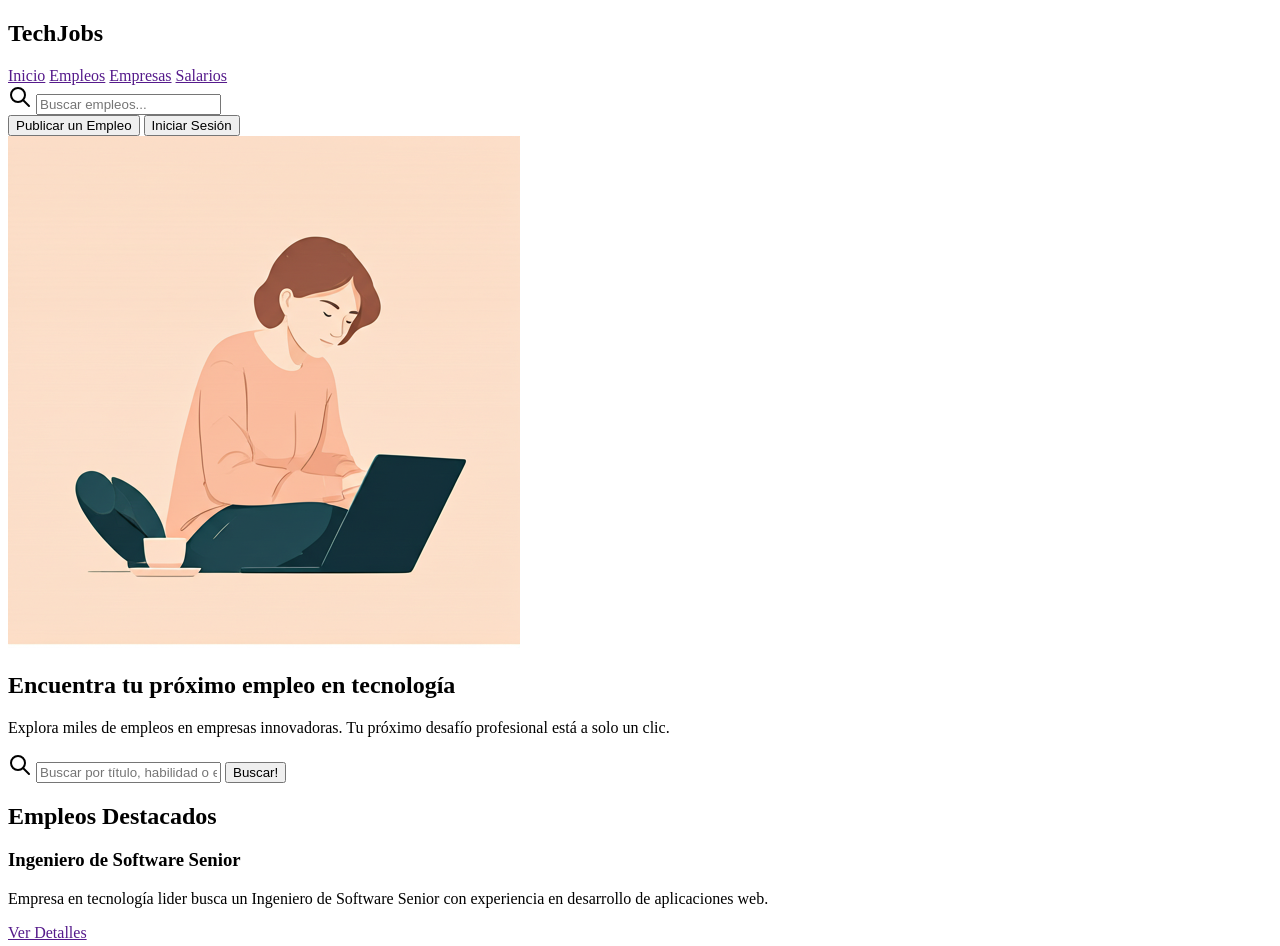
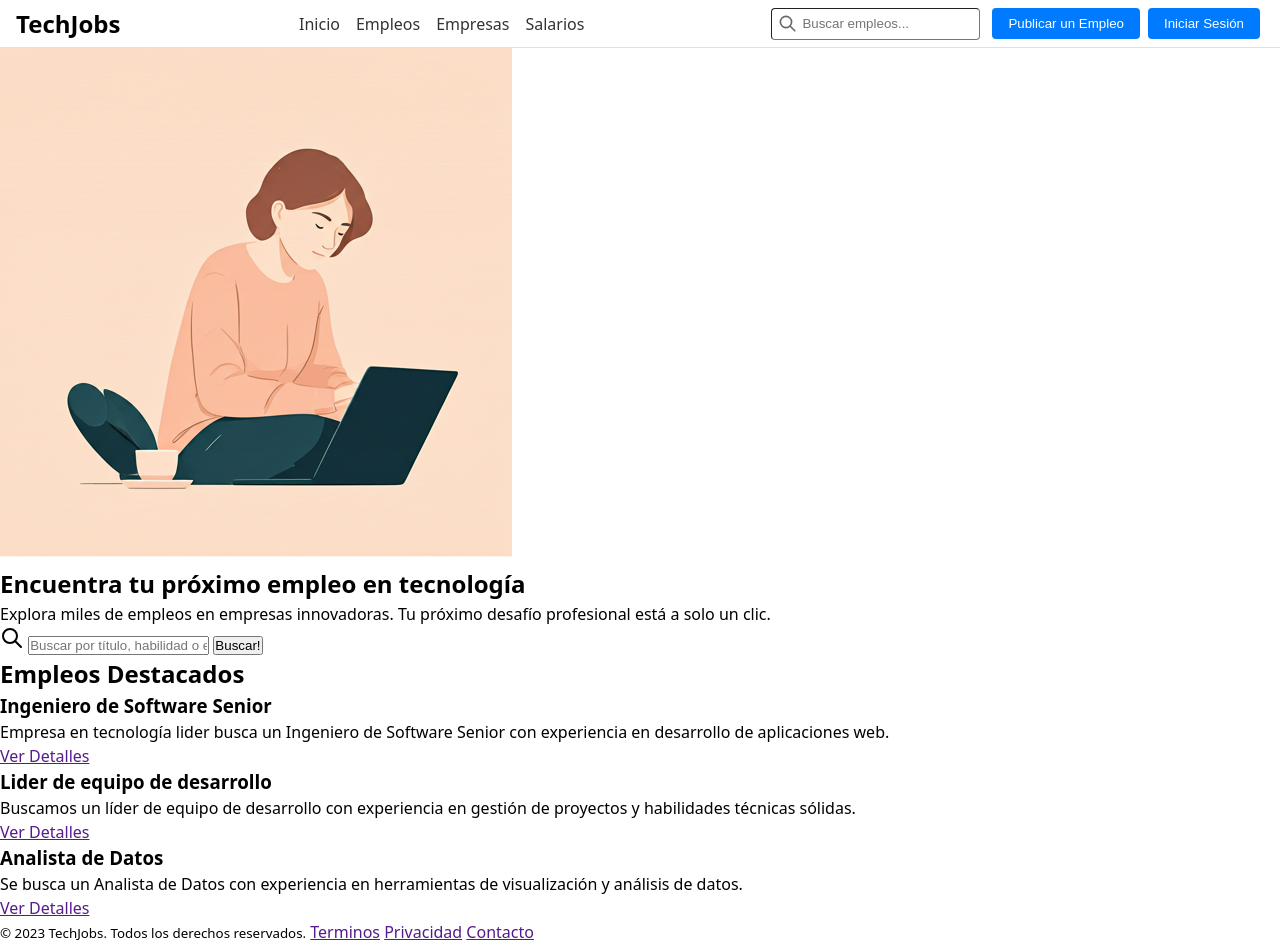
Before and after one commit to Thiago-Dev66/TechJobs, a plain HTML site: page index.html in a window 1280 px wide. Shown: the top 946 px of the page. Drawn offline with Linux system fonts and the light colour scheme.

Commit message:
Nuevo archivo CSS, orden y personalización del navbar

```diff
--- a/index.html
+++ b/index.html
@@ -6,24 +6,33 @@
     <title>TechJobs - Inicio</title>
     <meta name="description" content="Encuentra las mejores ofertas de empleo en tecnología con TechJobs.">
     <meta name="keywords" content="empleo, tecnología, ofertas de trabajo, TechJobs">
+    <link rel="stylesheet" href="styles.css">
 </head>
 
 <body>
     <header>
         <nav>
             <h1>TechJobs</h1>
+
+            <div class="nav-links">
                 <a href="">Inicio</a>
                 <a href="">Empleos</a>
                 <a href="">Empresas</a>
                 <a href="">Salarios</a>
-            <form role="search">
-                <svg xmlns="http://www.w3.org/2000/svg" width="24" height="24" viewBox="0 0 24 24" fill="none" stroke="currentColor" stroke-width="2" stroke-linecap="round" stroke-linejoin="round" class="icon icon-tabler icons-tabler-outline icon-tabler-search"><path stroke="none" d="M0 0h24v24H0z" fill="none"/><path d="M10 10m-7 0a7 7 0 1 0 14 0a7 7 0 1 0 -14 0" /><path d="M21 21l-6 -6" /></svg>
+            </div>
+
+            <div class="nav-actions">
+                <form class="nav-form" role="search">
+                    <svg class="svg-icon-search" xmlns="http://www.w3.org/2000/svg" width="24" height="24" viewBox="0 0 24 24" fill="none" stroke="currentColor" stroke-width="2" stroke-linecap="round" stroke-linejoin="round" class="icon icon-tabler icons-tabler-outline icon-tabler-search"><path stroke="none" d="M0 0h24v24H0z" fill="none"/><path d="M10 10m-7 0a7 7 0 1 0 14 0a7 7 0 1 0 -14 0" /><path d="M21 21l-6 -6" /></svg>
                     <input type="search" placeholder="Buscar empleos...">
                 </form>
-            <button>Publicar un Empleo</button>
-            <button>Iniciar Sesión</button>
+
+                <button class="nav-buttons">Publicar un Empleo</button>
+                <button class="nav-buttons">Iniciar Sesión</button>
+            </div>
         </nav>
     </header>
+
     <main>
         <section class="Encabezado">
             <img src="./imagen-encabezado.png" alt="Imagen de tecnología">
@@ -35,6 +44,7 @@
                 <button type="submit">Buscar!</button>
             </form>
         </section>
+
         <section class="Empleos_Destacados">
             <h2>Empleos Destacados</h2>
             <article>
@@ -53,7 +63,6 @@
                 <a href="">Ver Detalles</a>
             </article>
         </section>
-
     </main>
     <footer>
         <small>&copy; 2023 TechJobs. Todos los derechos reservados.</small>
--- /dev/null
+++ b/styles.css
@@ -0,0 +1,71 @@
+* ,
+* ::after,
+* ::before {
+    box-sizing: border-box;
+    margin: 0;
+    padding: 0;
+}
+
+body {
+    display: flex;
+    flex-direction: column;
+    line-height: 1.5;
+    font-family: system-ui, -apple-system, BlinkMacSystemFont, 'Segoe UI', Roboto, Oxygen, Ubuntu, Cantarell, 'Open Sans', 'Helvetica Neue', sans-serif;
+}
+
+nav {
+    display: flex;
+    height: 3rem;
+    justify-content: space-between;
+    align-items: center;
+    padding: 0 1rem 0 1rem;
+    border-bottom: 1px solid #e0e0e0;
+}
+
+.nav-links {
+    display: flex;
+    align-items: center;
+    gap: 1rem;
+    margin: 20px;
+}
+
+.nav-links a {
+    text-decoration: none;
+    color: #333;
+    font-weight: 500;
+}
+
+.nav-actions, .nav-form {
+    display: flex;
+    justify-content: end;
+    align-items: center;
+    border-radius: 4px;
+    padding: 0.25rem;
+    position: relative;
+}
+
+.nav-form input {
+    height: 2rem;
+    border-radius: 4px;
+    border-width: 1px;
+    padding: 0 0 0 1.9rem;
+}
+
+.svg-icon-search {
+    position: absolute;
+    left: 0.7rem;
+    width: 1.2rem;
+    height: 1.2rem;
+    stroke: #666;
+    pointer-events: none;
+}
+
+.nav-buttons {
+    margin-left: 0.5rem;
+    padding: 0.5rem 1rem;
+    border: none;
+    border-radius: 4px;
+    background-color: #007BFF;
+    color: white;
+    cursor: pointer;
+}
```
Lines whose indentation alone changed are shown as unchanged.
